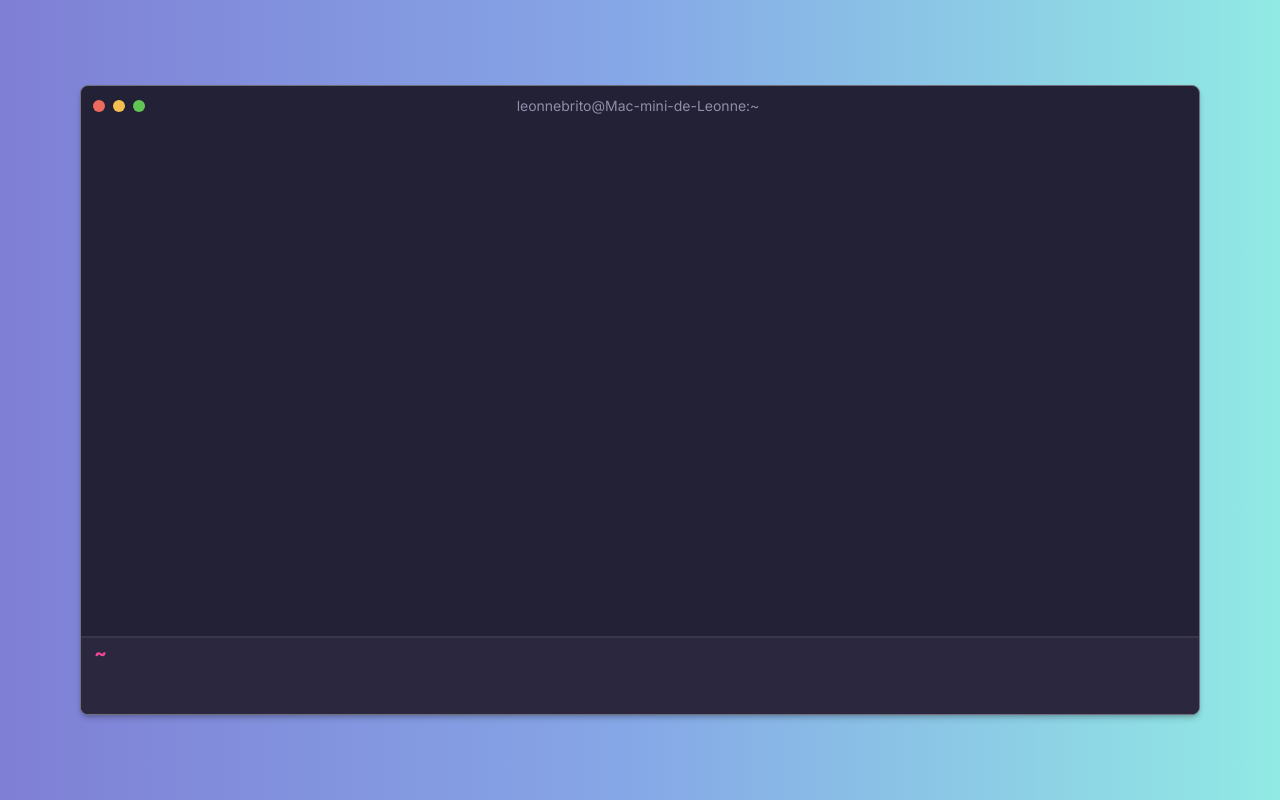
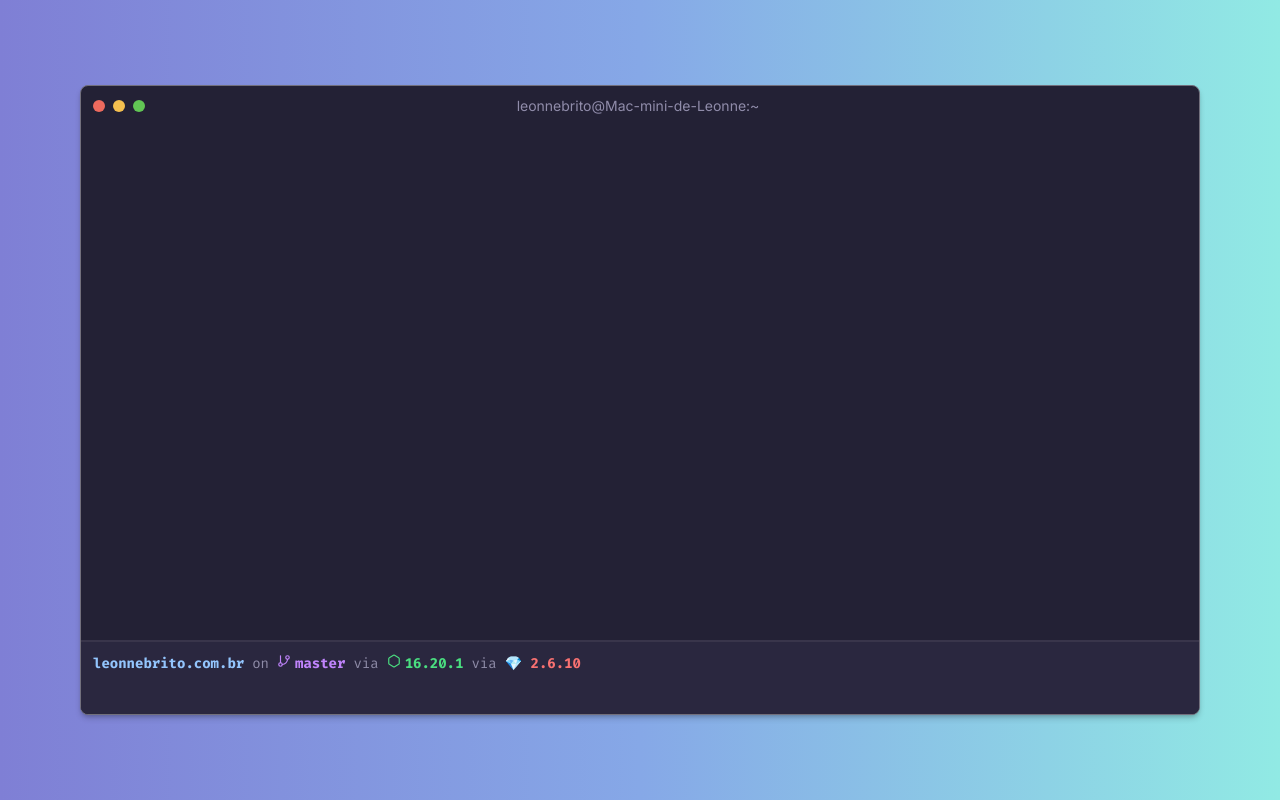
Before and after one commit to LeonneBrito/leonnebrito.com.br, a Next.js app: page / in a window 1280 px wide. Built offline with nearby package versions, Linux system fonts and the light colour scheme.

Commit message:
refactor: improved footer component

```diff
--- a/package.json
+++ b/package.json
@@ -9,6 +9,7 @@
     "lint": "next lint"
   },
   "dependencies": {
+    "lucide-react": "^0.264.0",
     "next": "13.4.12",
     "react": "18.2.0",
     "react-dom": "18.2.0"
--- a/src/components/Footer.tsx
+++ b/src/components/Footer.tsx
@@ -1,7 +1,27 @@
+'use client'
+
+import { Fira_Code as FiraCode } from 'next/font/google'
+
+import { GitBranch, Hexagon } from 'lucide-react'
+
+const firaCode = FiraCode({ subsets: ['latin'] })
+
 export function Footer() {
   return (
-    <div className="px-3 py-2 text-[#8F8CA8] flex flex-col items-start justify-start bg-[#2a273f] border-t-2 border-[#72707D]/20">
-      <span className="text-pink-500 text-3xl font-bold">˜</span>
+    <div
+      className={`text-sm p-3 text-[#8F8CA8] flex flex-col gap-2 items-start justify-start bg-[#2a273f] border-t-2 border-[#72707D]/20 ${firaCode.className}`}
+    >
+      <span className="flex gap-2 items-center">
+        <b className="text-blue-300 font-bold">leonnebrito.com.br</b> on{' '}
+        <b className="flex gap-1 align-baseline text-purple-400 font-bold">
+          <GitBranch size={14} /> master
+        </b>{' '}
+        via{' '}
+        <b className="flex gap-1 align-baseline text-green-400 font-bold">
+          <Hexagon size={14} /> 16.20.1
+        </b>{' '}
+        via <b className="text-red-400 font-bold">💎 2.6.10</b>
+      </span>
       <input
         type="text"
         className="w-full bg-transparent focus:outline-none font-mono"
```
Also changed, not shown: 1 other file (tests, documents, lock files or other folders).
